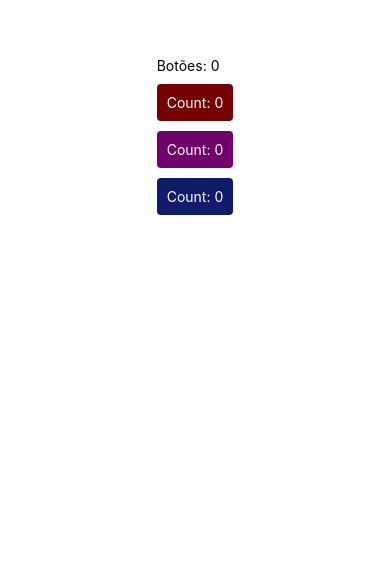
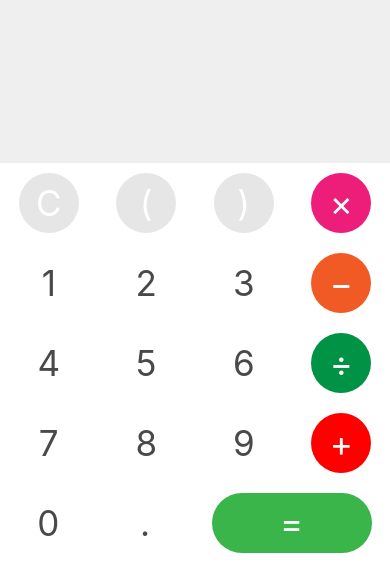
Before and after one commit to pedrogonic/WORKSHOP---QuissamaCalculator, a React Native app: screen / in a window 390 px wide. Shown: the part 281-844 px from the top of the page. Built offline with nearby package versions, Linux system fonts and the light colour scheme.

Commit message:
Reorganizing structure

```diff
--- a/App.js
+++ /dev/null
@@ -1,60 +0,0 @@
-/**
- * Sample React Native App
- * https://github.com/facebook/react-native
- *
- * @format
- * @flow
- */
-
-import React, { Component } from 'react';
-import {
-  TouchableOpacity,
-  StyleSheet,
-  View,
-  Text,
-} from 'react-native';
-import Button from './components/Button';
-
-class App extends Component {
-
-  constructor(props) {
-    super(props);
-
-    this.state = {
-      total: 0
-    }
-  }
-
-  incrementTotal = () => this.setState({ total: this.state.total + 1 });
-
-  render() {
-
-    const styles = StyleSheet.create({
-      container: {
-        flex: 1,
-        justifyContent: "center",
-        alignItems: "center",
-        padding: 20
-      },
-      text: {
-        fontSize: 30,
-        marginBottom: 10
-      }
-    });
-
-    return (
-      <View style={styles.container}>
-        <View style={styles.text}>
-          <Text>Botões: {this.state.total}</Text>
-          <Button color="#750202" onChange={ this.incrementTotal }/>
-          <Button color="#70016c" onChange={ this.incrementTotal }/>
-          <Button color="#101b6b" onChange={ this.incrementTotal }/>
-        </View>
-      </View>
-    );
-  };
-
-}
-
-
-export default App;
--- a/components/Button.js
+++ /dev/null
@@ -1,58 +0,0 @@
-/**
- * Sample React Native App
- * https://github.com/facebook/react-native
- *
- * @format
- * @flow
- */
-
-import React, { Component } from 'react';
-import {
-    TouchableOpacity,
-    StyleSheet,
-    View,
-    Text,
-} from 'react-native';
-
-export default class Button extends Component {
-
-    constructor(props) {
-        super(props);
-
-        this.state = {
-            count: 0
-        }
-    }
-
-    onButtonPress = () => {
-        this.setState({ count: this.state.count + 1 });
-        this.props.onChange();
-    }
-
-    render() {
-        const { color } = this.props;
-
-        const styles = StyleSheet.create({
-            button: {
-                backgroundColor: "#FFF",
-                padding: 10,
-                borderRadius: 4,
-                elevation: 5,
-                marginTop: 10
-            },
-            text: {
-                color: "#FFF"
-            }
-        });
-
-        return (
-            <TouchableOpacity style={{ ...styles.button, backgroundColor: color }}
-                onPress={this.onButtonPress}>
-                <Text style={styles.text}>
-                    Count: {this.state.count}
-                </Text>
-            </TouchableOpacity>
-        );
-    };
-
-}
--- a/index.js
+++ b/index.js
@@ -2,8 +2,8 @@
  * @format
  */
 
-import {AppRegistry} from 'react-native';
-import App from './App';
-import {name as appName} from './app.json';
+import {AppRegistry}        from 'react-native';
+import Home                  from './src/pages/Home';
+import {name as appName}    from './app.json';
 
-AppRegistry.registerComponent(appName, () => App);
+AppRegistry.registerComponent(appName, () => Home);
--- /dev/null
+++ b/src/components/Button.js
@@ -0,0 +1,62 @@
+/**
+ * Sample React Native App
+ * https://github.com/facebook/react-native
+ *
+ * @format
+ * @flow
+ */
+
+import React, { Component } from 'react';
+import {
+    TouchableOpacity,
+    StyleSheet,
+    View,
+    Text,
+} from 'react-native';
+
+export default class Button extends Component {
+
+    onButtonPress = () => {
+        const { onPress, text } = this.props;
+        this.props.onPress(text);
+    }
+
+    render() {
+        const { color, text, size, flat } = this.props;
+
+        return (
+            <TouchableOpacity style={{ ...styles.button, elevation: flat ? 0 : 4,
+                 backgroundColor: color, width: size, height: 60 }}
+                onPress={this.onButtonPress} activeOpacity={ 0.6 }>
+                <Text style={{ ...styles.text, color: flat ? "#494949" : "#FFF"}}>
+                    { text }
+                </Text>
+            </TouchableOpacity>
+        );
+    };
+
+};
+
+Button.defaultProps = {
+    color: "transparent",
+    size: 60,
+    flat: false,
+    text: "",
+    onPress: () => {}
+}
+
+const styles = StyleSheet.create({
+    button: {
+        backgroundColor: "#FFF",
+        padding: 10,
+        borderRadius: 30,
+        elevation: 4,
+        marginVertical: 10,
+        justifyContent: "center",
+        alignItems: "center"
+    },
+    text: {
+        color: "#FFF",
+        fontSize: 35,
+    }
+});
--- /dev/null
+++ b/src/components/Card.js
@@ -0,0 +1,25 @@
+import React, { Component } from 'react';
+import {
+    StyleSheet,
+    View,
+} from 'react-native';
+
+export default class Card extends Component {
+
+    render() {
+        return (
+            <View style={ styles.card }>
+                { this.props.children }
+            </View>
+        );
+    }
+
+}
+
+const styles = StyleSheet.create({
+    card: {
+      backgroundColor: "#FFF",
+      elevation: 10,
+      width:  "100%"
+    }
+  });
--- /dev/null
+++ b/src/pages/Home.js
@@ -0,0 +1,158 @@
+/**
+ * Sample React Native App
+ * https://github.com/facebook/react-native
+ *
+ * @format
+ * @flow
+ */
+
+import React, { Component } from 'react';
+import {
+  StyleSheet,
+  StatusBar,
+  View,
+  FlatList,
+  Text,
+} from 'react-native';
+import Button from '../components/Button';
+import Card from '../components/Card';
+
+export default class Home extends Component {
+
+  constructor() {
+    super();
+
+    this.options = [
+        {
+            text: "C",
+            color: "#E6E6E6"
+        },
+        {
+            text: "(",
+            color: "#E6E6E6"
+        },
+        {
+            text: ")",
+            color: "#E6E6E6"
+        },
+        {
+            text: "×",
+            color: "#ED1E79"
+        },
+        {
+            text: "1",
+            color: "transparent",
+            flat: true
+        },
+        {
+            text: "2",
+            color: "transparent",
+            flat: true
+        },
+        {
+            text: "3",
+            color: "transparent",
+            flat: true
+        },
+        {
+            text: "−",
+            color: "#F15a24",
+        },
+        {
+            text: "4",
+            color: "transparent",
+            flat: true
+        },
+        {
+            text: "5",
+            color: "transparent",
+            flat: true
+        },
+        {
+            text: "6",
+            color: "transparent",
+            flat: true
+        },
+        {
+            text: "÷",
+            color: "#009245",
+        },
+        {
+            text: "7",
+            color: "transparent",
+            flat: true
+        },
+        {
+            text: "8",
+            color: "transparent",
+            flat: true
+        },
+        {
+            text: "9",
+            color: "transparent",
+            flat: true
+        },
+        {
+            text: "+",
+            color: "#FF0000",
+        },
+        {
+            text: "0",
+            color: "transparent",
+            flat: true
+        },
+        {
+            text: ".",
+            color: "transparent",
+            flat: true
+        },
+        {
+            text: "=",
+            color: "#39B54A",
+            size: 160
+        },
+    ];
+
+    this.state = {
+      expression: ""
+    }
+  }
+
+  incrementExpression = (v) => this.setState({ expression: this.state.expression + v });
+
+  render() {
+
+    const styles = StyleSheet.create({
+      container: {
+        flex: 1,
+        justifyContent: "flex-end",
+        alignItems: "center",
+        backgroundColor: "#EFEFEF"
+      }
+    });
+
+    return (
+      <View style={styles.container}>
+          <StatusBar backgroundColor="rgba(0,0,0,0.15)" />
+          <Card>
+              <FlatList
+                columnWrapperStyle={{ justifyContent: "space-around" }}
+                numColumns={ 4 }
+                data={ this.options }
+                keyExtractor={ (item) => item.text }
+                renderItem={ ({item}) => (
+                    <Button
+                        color={ item.color }
+                        text={ item.text }
+                        flat={ item.flat }
+                        size={ item.size }
+                        onPress={ this.incrementExpression }
+                    />
+                ) }
+              />
+          </Card>
+      </View>
+    );
+  };
+
+}
```
